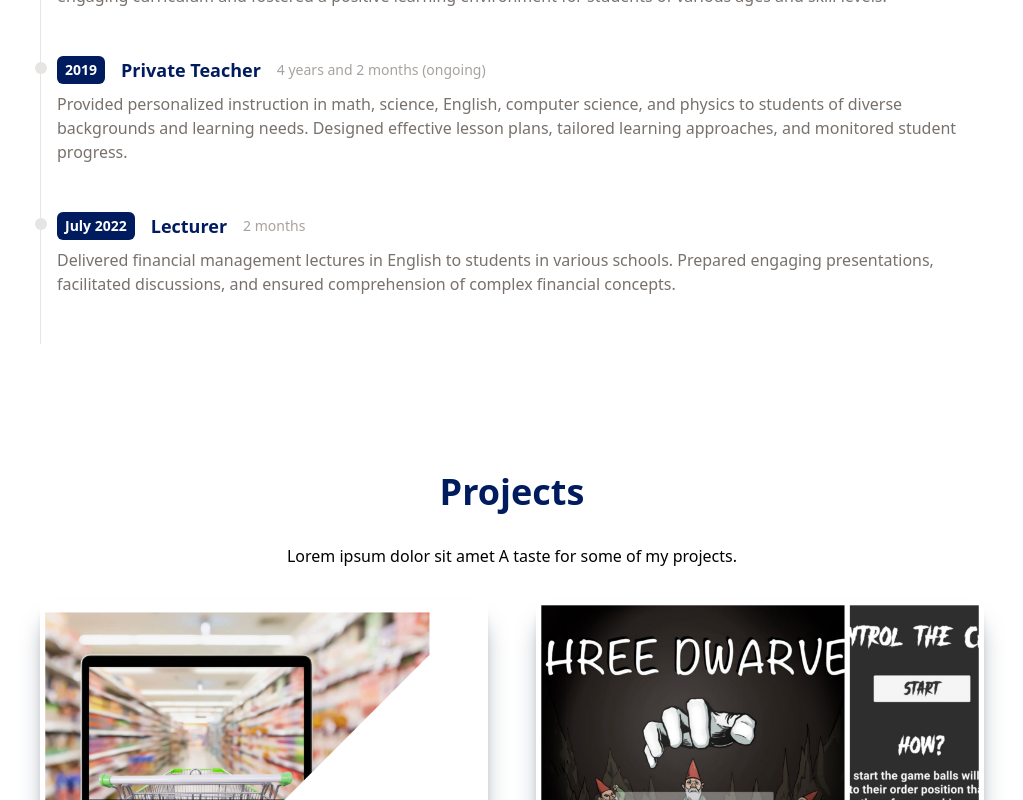
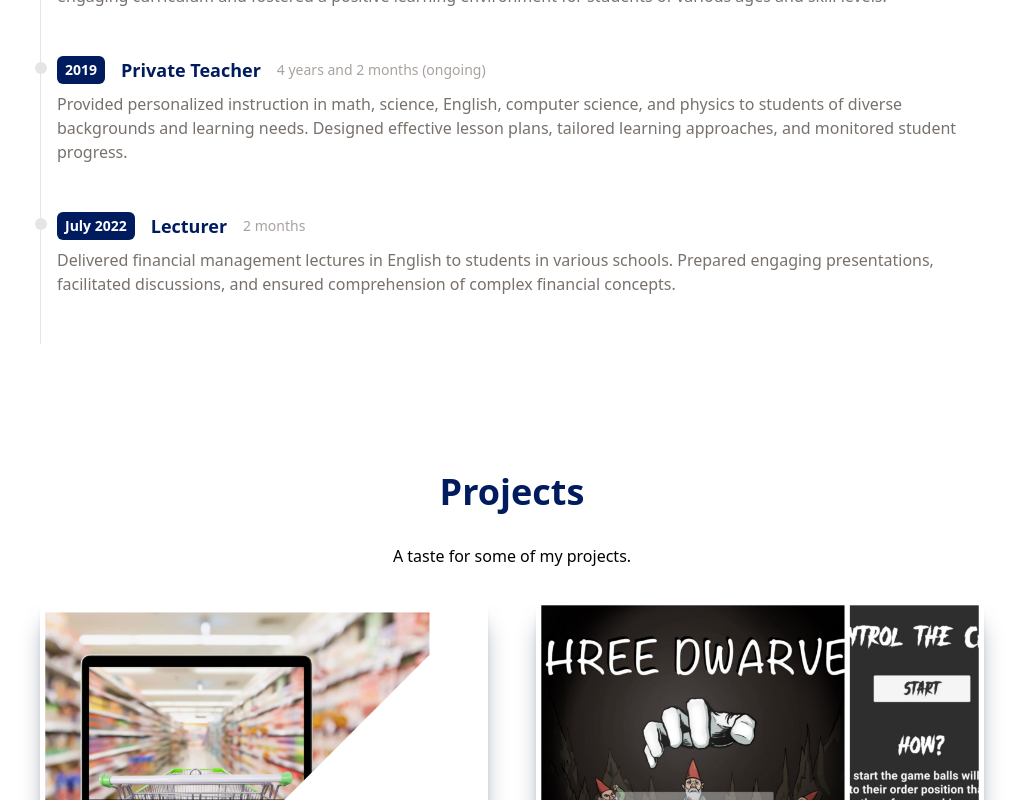
Before and after one commit to LiadOvdat5/Liad-s-Portfolio, a React (Vite) app: page / in a window 1280 px wide. Shown: the part 980-1780 px from the top of the page, without its empty margins (160-1183 px from the left). Built offline with nearby package versions, Linux system fonts and the light colour scheme.

Commit message:
Configure React app for deployment to GitHub Pages

```diff
--- a/src/components/Main.jsx
+++ b/src/components/Main.jsx
@@ -32,7 +32,9 @@ const Main = () => {
             />
             </h2>
             <div className="flex justify-between pt-6 max-w-[200px] w-full">
-              <FaLinkedin className="cursor-pointer" size={20}/>
+              <a href="https://www.linkedin.com">
+                <FaLinkedin className="cursor-pointer" size={20}/>
+              </a>
               <FaGithub className="cursor-pointer" size={20}/>
               <FaInstagram className="cursor-pointer" size={20}/>
             </div>
--- a/src/components/Projects.jsx
+++ b/src/components/Projects.jsx
@@ -9,7 +9,7 @@ const Projects = () => {
     return (
         <div id="projects" className="max-w-[1040px] m-auto md:pl-20 p-4 py-16">
             <h1 className="text-4xl font-bold text-center text-[#001b5e]">Projects</h1>
-            <p className="text-center py-8"> Lorem ipsum dolor sit amet
+            <p className="text-center py-8">
                 A taste for some of my projects.
             </p>
 
```
